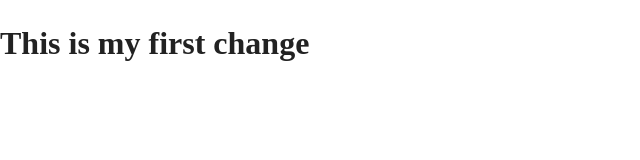
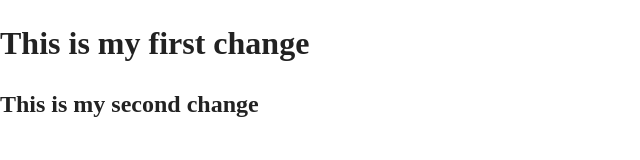
Before and after one commit to amusingmusango/gitutorials, a plain HTML site: page index.html in a window 1280 px wide. Shown: the whole page, without its empty margins (0-640 px from the left). Drawn offline with Linux system fonts and the light colour scheme.

Commit message:
this is my second change

```diff
--- a/index.html
+++ b/index.html
@@ -14,6 +14,8 @@
         <link rel="stylesheet" href="css/main.css">
     </head>
     <body>
-        <h1>This is my first change</h1>
+
+    <h1>This is my first change</h1>
+    <h2>This is my second change</h2>
     </body>
 </html>
```
